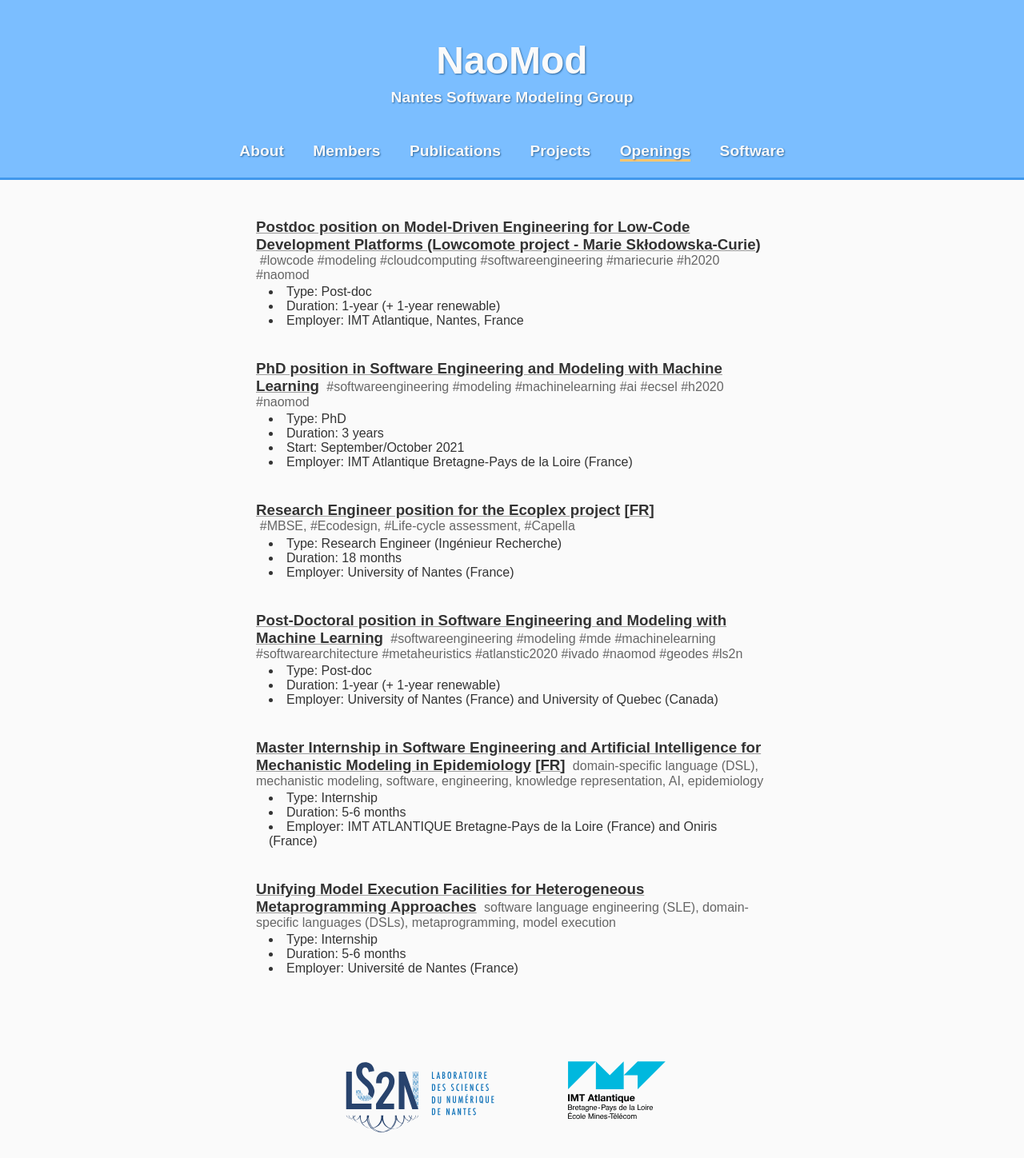
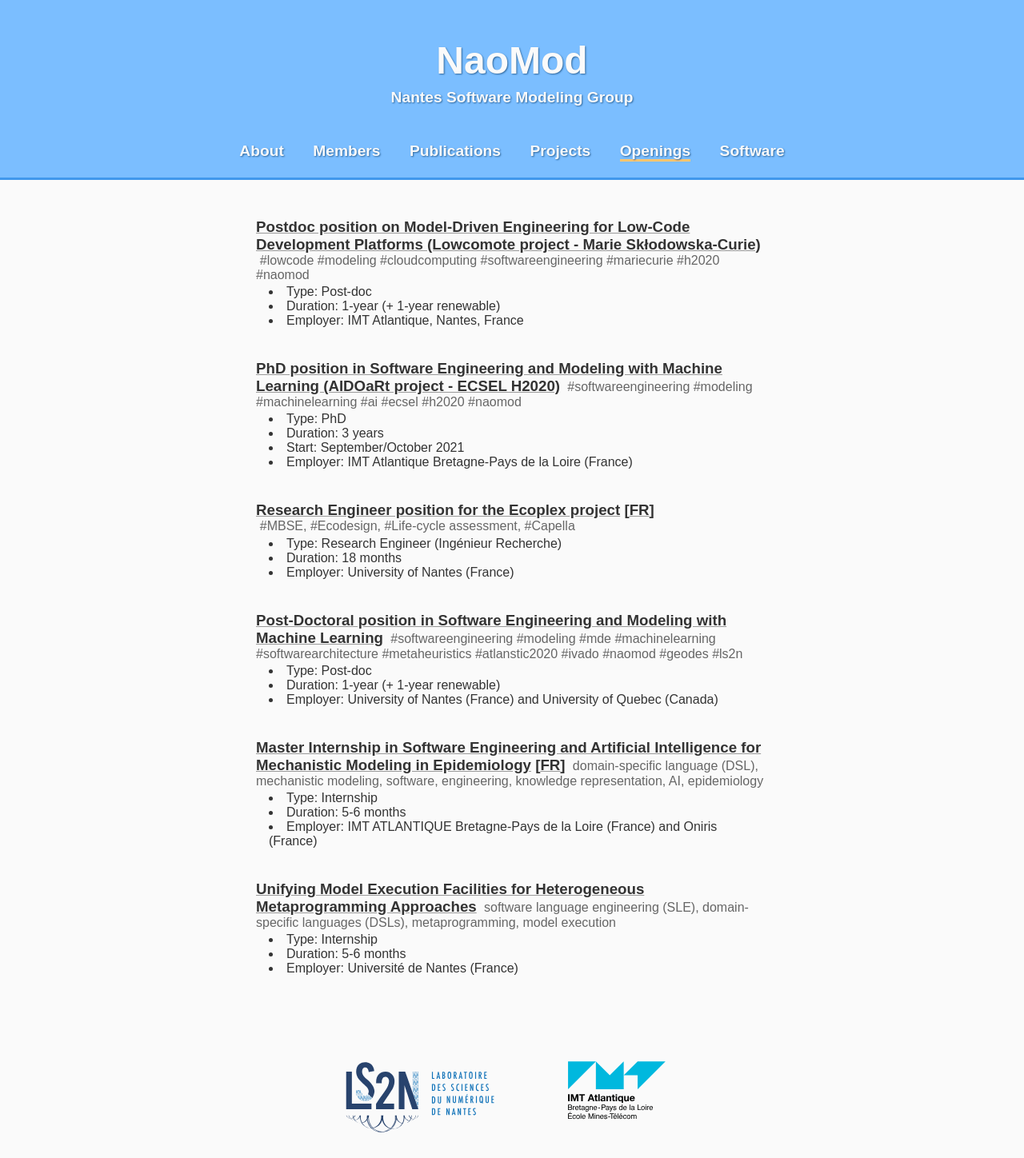
Before and after one commit to NaoMod/naomod.github.io, a Jekyll site: the page built from openings.html, in a window 1280 px wide. Shown: the whole page at 80% size. Built offline with Jekyll 4.4.1, drawn with Linux system fonts in a browser that asks for light colours.

Commit message:
Update openings.html

```diff
--- a/openings.html
+++ b/openings.html
@@ -44,7 +44,7 @@ title: Openings
 <!------------------------------------------------------------------------------------------------------------------------->
 
 <section>
-  <h3><a href="doc/phd_position.pdf">PhD position in Software Engineering and Modeling with Machine Learning</a></h3>
+  <h3><a href="doc/phd_position.pdf">PhD position in Software Engineering and Modeling with Machine Learning (AIDOaRt project - ECSEL H2020)</a></h3>
   <span class="opening-type">#softwareengineering #modeling #machinelearning #ai #ecsel #h2020 #naomod</span>
 
   <p>
```
